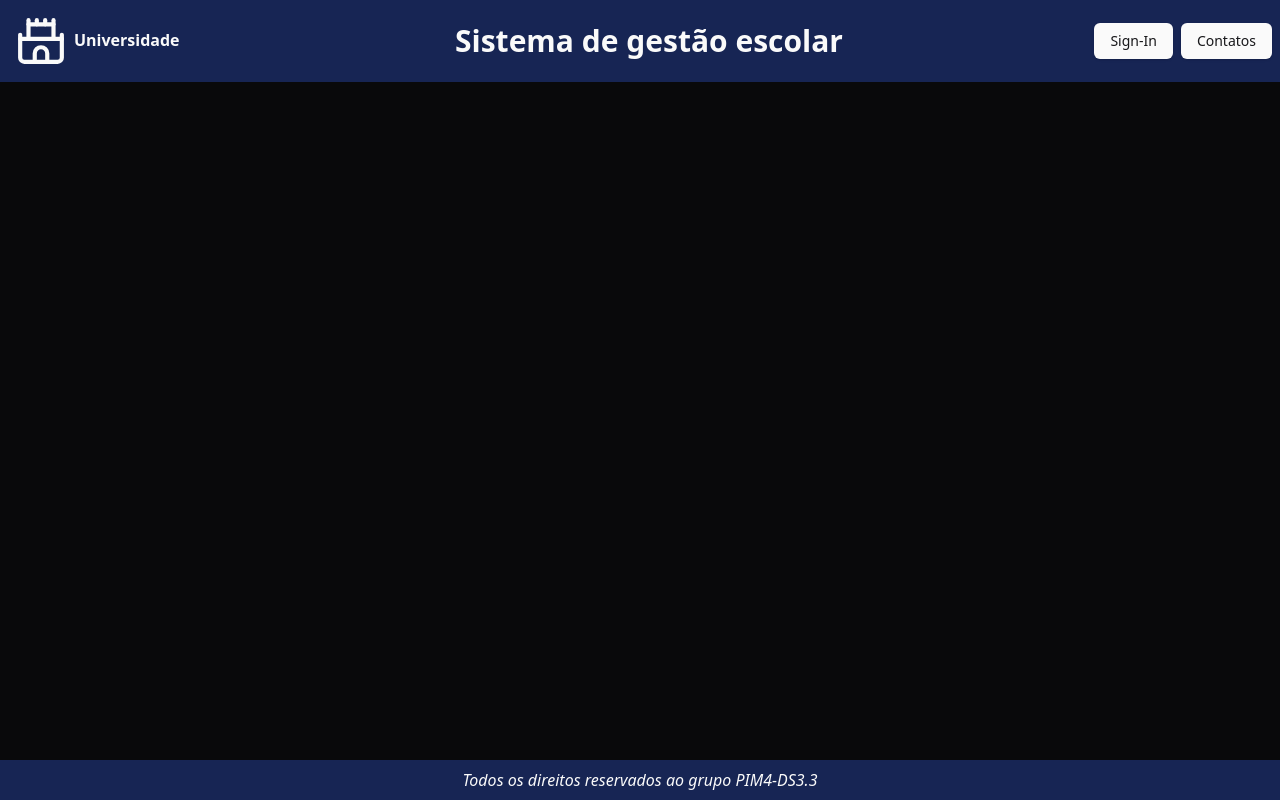
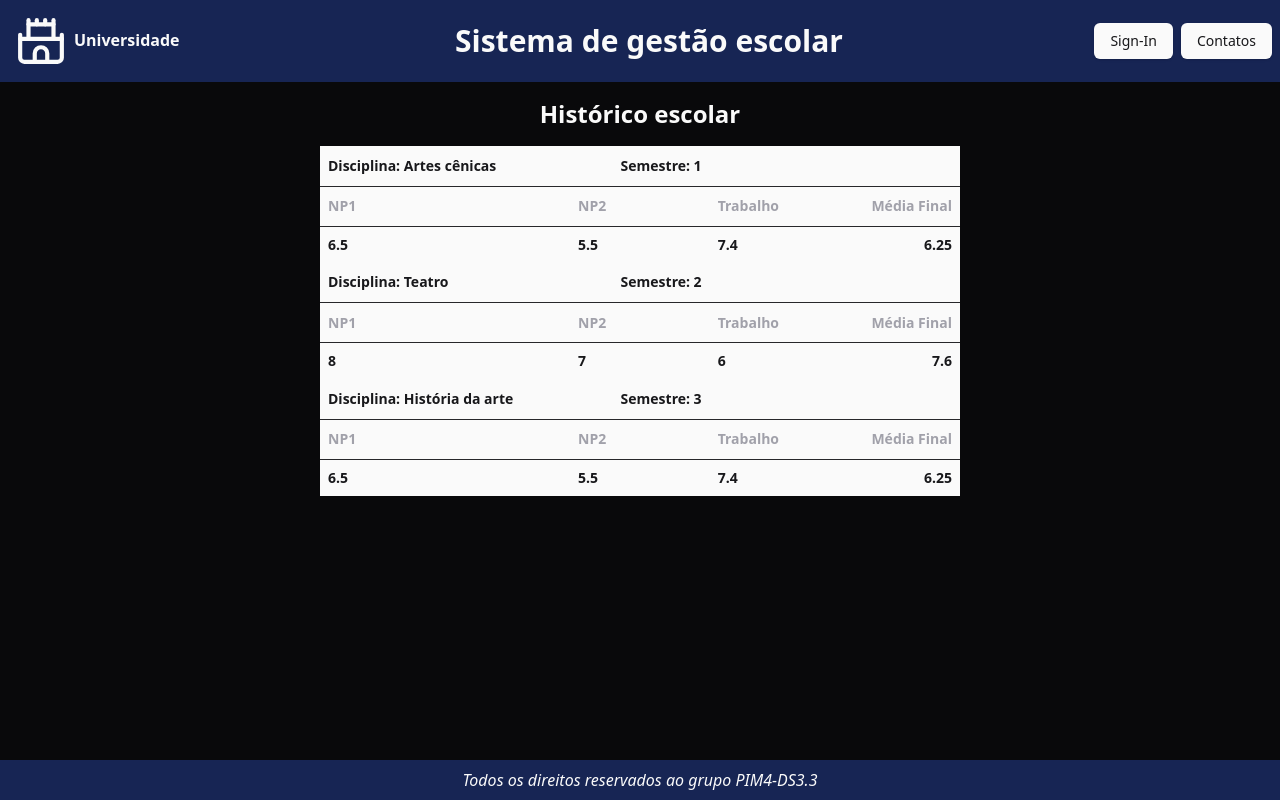
Before and after one commit to W-Wag/pim-4.3, a React (Vite) app in the folder web/: page /historico in a window 1280 px wide. Built offline with nearby package versions, Linux system fonts and the light colour scheme.

Commit message:
Criando o componente de Histórico Escolar

```diff
--- a/web/src/StudentArea.tsx
+++ b/web/src/StudentArea.tsx
@@ -1,22 +1,29 @@
+import { Link } from 'react-router-dom';
+
 export function StudentArea() {
   return (
     <div className="flex flex-col items-center">
       <h1 className="text-primary font-bold text-2xl py-4">Área do Aluno</h1>
 
-      <div className="flex flex-row items-center space-x-4">
-        <div className="bg-primary w-48 h-36 rounded space-y-2 py-4 text-center hover:bg-slate-300 hover:cursor-pointer">
-          <h1 className="text-primary-foreground font-bold text-2xl py-4 hover:cursor-pointer hover:text-primary">
-            Histórico Escolar
-          </h1>
-        </div>
+      <div className="flex flex-col items-center space-y-2 w-full">
+        <Link
+          to="/historico"
+          className=" bg-primary w-2/4 h-36 rounded hover:bg-slate-300 hover:cursor-pointer"
+        >
+          <div className=" space-y-2 py-4 text-center hover:bg-slate-300 hover:cursor-pointer">
+            <h1 className="text-primary-foreground font-bold text-2xl py-4 hover:cursor-pointer hover:text-primary">
+              Histórico Escolar
+            </h1>
+          </div>
+        </Link>
 
-        <div className="bg-primary w-48 h-36 rounded space-y-2 py-4 text-center hover:bg-slate-300 hover:cursor-pointer">
+        <div className="bg-primary w-2/4 h-36 rounded space-y-2 py-4 text-center hover:bg-slate-300 hover:cursor-pointer">
           <h1 className="text-primary-foreground font-bold text-2xl py-4 hover:cursor-pointer hover:text-primary">
             Lista de Presença
           </h1>
         </div>
 
-        <div className="bg-primary w-48 h-36 rounded space-y-2 py-4 text-center hover:bg-slate-300 hover:cursor-pointer">
+        <div className="bg-primary w-2/4 h-36 rounded space-y-2 py-4 text-center hover:bg-slate-300 hover:cursor-pointer">
           <h1 className="text-primary-foreground font-bold text-2xl py-4 hover:cursor-pointer hover:text-primary">
             Boletim Escolar
           </h1>
--- /dev/null
+++ b/web/src/components/school-records/schoolRecords.tsx
@@ -0,0 +1,129 @@
+import {
+  Table,
+  TableBody,
+  TableCell,
+  TableHead,
+  TableHeader,
+  TableRow,
+} from '../ui/table';
+
+export function SchoolRecords() {
+  return (
+    <div className="flex flex-col items-center">
+      <h1 className="text-primary font-bold text-2xl py-4">
+        Histórico escolar
+      </h1>
+
+      <div className="w-2/4 h-2/4 bg-primary text-center mb-12">
+        <Table>
+          <TableHeader>
+            <TableRow className="">
+              <TableHead className="w-[250px] text-primary-foreground font-bold">
+                Disciplina: Artes cênicas
+              </TableHead>
+              <TableHead className="text-right text-primary-foreground font-bold">
+                Semestre: 1
+              </TableHead>
+            </TableRow>
+            <TableRow>
+              <TableHead className="w-[100px] font-bold">NP1</TableHead>
+              <TableHead className="font-bold">NP2</TableHead>
+              <TableHead className="font-bold">Trabalho</TableHead>
+              <TableHead className="text-right font-bold">
+                Média Final
+              </TableHead>
+            </TableRow>
+          </TableHeader>
+          <TableBody>
+            <TableRow>
+              <TableCell className="font-bold text-primary-foreground text-left">
+                6.5
+              </TableCell>
+              <TableCell className="font-bold text-primary-foreground text-left">
+                5.5
+              </TableCell>
+              <TableCell className="font-bold text-primary-foreground text-left">
+                7.4
+              </TableCell>
+              <TableCell className="font-bold text-right text-primary-foreground">
+                6.25
+              </TableCell>
+            </TableRow>
+          </TableBody>
+        </Table>
+        <Table>
+          <TableHeader>
+            <TableRow className="">
+              <TableHead className="w-[250px] text-primary-foreground font-bold">
+                Disciplina: Teatro
+              </TableHead>
+              <TableHead className="text-right text-primary-foreground font-bold">
+                Semestre: 2
+              </TableHead>
+            </TableRow>
+            <TableRow>
+              <TableHead className="w-[100px] font-bold">NP1</TableHead>
+              <TableHead className="font-bold">NP2</TableHead>
+              <TableHead className="font-bold">Trabalho</TableHead>
+              <TableHead className="text-right font-bold">
+                Média Final
+              </TableHead>
+            </TableRow>
+          </TableHeader>
+          <TableBody>
+            <TableRow>
+              <TableCell className="font-bold text-primary-foreground text-left">
+                8
+              </TableCell>
+              <TableCell className="font-bold text-primary-foreground text-left">
+                7
+              </TableCell>
+              <TableCell className="font-bold text-primary-foreground text-left">
+                6
+              </TableCell>
+              <TableCell className="font-bold text-right text-primary-foreground">
+                7.6
+              </TableCell>
+            </TableRow>
+          </TableBody>
+        </Table>
+        <Table>
+          <TableHeader>
+            <TableRow className="">
+              <TableHead className="w-[250px] text-primary-foreground font-bold">
+                Disciplina: História da arte
+              </TableHead>
+              <TableHead className="text-right text-primary-foreground font-bold">
+                Semestre: 3
+              </TableHead>
+            </TableRow>
+            <TableRow>
+              <TableHead className="w-[100px] font-bold">NP1</TableHead>
+              <TableHead className="font-bold">NP2</TableHead>
+              <TableHead className="font-bold">Trabalho</TableHead>
+              <TableHead className="text-right font-bold">
+                Média Final
+              </TableHead>
+            </TableRow>
+          </TableHeader>
+          <TableBody>
+            <TableRow>
+              <TableCell className="font-bold text-primary-foreground text-left">
+                6.5
+              </TableCell>
+              <TableCell className="font-bold text-primary-foreground text-left">
+                5.5
+              </TableCell>
+              <TableCell className="font-bold text-primary-foreground text-left">
+                7.4
+              </TableCell>
+              <TableCell className="font-bold text-right text-primary-foreground">
+                6.25
+              </TableCell>
+            </TableRow>
+          </TableBody>
+        </Table>
+      </div>
+    </div>
+  );
+}
--- /dev/null
+++ b/web/src/components/ui/table.tsx
@@ -0,0 +1,117 @@
+import * as React from "react"
+
+import { cn } from "@/lib/utils"
+
+const Table = React.forwardRef<
+  HTMLTableElement,
+  React.HTMLAttributes<HTMLTableElement>
+>(({ className, ...props }, ref) => (
+  <div className="relative w-full overflow-auto">
+    <table
+      ref={ref}
+      className={cn("w-full caption-bottom text-sm", className)}
+      {...props}
+    />
+  </div>
+))
+Table.displayName = "Table"
+
+const TableHeader = React.forwardRef<
+  HTMLTableSectionElement,
+  React.HTMLAttributes<HTMLTableSectionElement>
+>(({ className, ...props }, ref) => (
+  <thead ref={ref} className={cn("[&_tr]:border-b", className)} {...props} />
+))
+TableHeader.displayName = "TableHeader"
+
+const TableBody = React.forwardRef<
+  HTMLTableSectionElement,
+  React.HTMLAttributes<HTMLTableSectionElement>
+>(({ className, ...props }, ref) => (
+  <tbody
+    ref={ref}
+    className={cn("[&_tr:last-child]:border-0", className)}
+    {...props}
+  />
+))
+TableBody.displayName = "TableBody"
+
+const TableFooter = React.forwardRef<
+  HTMLTableSectionElement,
+  React.HTMLAttributes<HTMLTableSectionElement>
+>(({ className, ...props }, ref) => (
+  <tfoot
+    ref={ref}
+    className={cn("bg-primary font-medium text-primary-foreground", className)}
+    {...props}
+  />
+))
+TableFooter.displayName = "TableFooter"
+
+const TableRow = React.forwardRef<
+  HTMLTableRowElement,
+  React.HTMLAttributes<HTMLTableRowElement>
+>(({ className, ...props }, ref) => (
+  <tr
+    ref={ref}
+    className={cn(
+      "border-b transition-colors hover:bg-muted/50 data-[state=selected]:bg-muted",
+      className
+    )}
+    {...props}
+  />
+))
+TableRow.displayName = "TableRow"
+
+const TableHead = React.forwardRef<
+  HTMLTableCellElement,
+  React.ThHTMLAttributes<HTMLTableCellElement>
+>(({ className, ...props }, ref) => (
+  <th
+    ref={ref}
+    className={cn(
+      "h-10 px-2 text-left align-middle font-medium text-muted-foreground [&:has([role=checkbox])]:pr-0 [&>[role=checkbox]]:translate-y-[2px]",
+      className
+    )}
+    {...props}
+  />
+))
+TableHead.displayName = "TableHead"
+
+const TableCell = React.forwardRef<
+  HTMLTableCellElement,
+  React.TdHTMLAttributes<HTMLTableCellElement>
+>(({ className, ...props }, ref) => (
+  <td
+    ref={ref}
+    className={cn(
+      "p-2 align-middle [&:has([role=checkbox])]:pr-0 [&>[role=checkbox]]:translate-y-[2px]",
+      className
+    )}
+    {...props}
+  />
+))
+TableCell.displayName = "TableCell"
+
+const TableCaption = React.forwardRef<
+  HTMLTableCaptionElement,
+  React.HTMLAttributes<HTMLTableCaptionElement>
+>(({ className, ...props }, ref) => (
+  <caption
+    ref={ref}
+    className={cn("mt-4 text-sm text-muted-foreground", className)}
+    {...props}
+  />
+))
+TableCaption.displayName = "TableCaption"
+
+export {
+  Table,
+  TableHeader,
+  TableBody,
+  TableFooter,
+  TableHead,
+  TableRow,
+  TableCell,
+  TableCaption,
+}
--- a/web/src/main.tsx
+++ b/web/src/main.tsx
@@ -10,18 +10,22 @@ import { Footer } from './components/footer/footer.tsx';
 import { Services } from './Services.tsx';
 import { Contacts } from './Contacts.tsx';
 import { StudentArea } from './StudentArea.tsx';
+import { SchoolRecords } from './components/school-records/schoolRecords.tsx';
 
 ReactDOM.createRoot(document.getElementById('root')!).render(
   <React.StrictMode>
     <BrowserRouter>
       <Header />
       <Routes>
+        // Páginas
         <Route path="/" element={<App />} />
         <Route path="/login" element={<Login />} />
         <Route path="/cursos" element={<Courses />} />
         <Route path="/servicos" element={<Services />} />
         <Route path="/contatos" element={<Contacts />} />
         <Route path="/aluno" element={<StudentArea />} />
+        // Componentes
+        <Route path="/historico" element={<SchoolRecords />} />
       </Routes>
       <Footer />
     </BrowserRouter>
```
